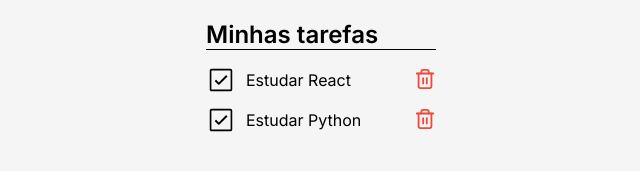
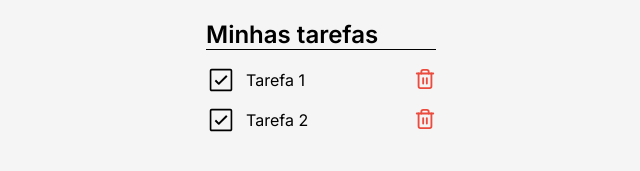
Before and after one commit to NicolasPFerraz/todo-app, a React (Vite) app: page / in a window 1280 px wide. Shown: the part 323-494 px from the top of the page, without its empty margins (319-959 px from the left). Built offline with nearby package versions, Linux system fonts and the light colour scheme; data requests are answered from the project's data file.

Commit message:
feat: add script to fetch tasks from database

```diff
--- a/src/components/TaskList.jsx
+++ b/src/components/TaskList.jsx
@@ -1,12 +1,26 @@
 import styles from './TaskList.module.css'
 
-import { useState } from 'react'
+import { useState, useEffect } from 'react'
+import { fetchTasks } from '../services/taskService'
 
 import ListItem from './ListItem'
 
 export default function TaskList() {
 
-  const [tasks, setTasks] = useState([{ id: 1, text: 'Estudar React', completed: false }, { id: 2, text: 'Estudar Python', completed: false} ])
+  const [tasks, setTasks] = useState([])
+
+  useEffect(() => {
+    async function loadTasks() {
+      try {
+        const data = await fetchTasks()
+        setTasks(data)
+      } catch (error) {
+        alert('Erro ao retornar tarefas')
+        console.error(error)
+      }
+    }
+    loadTasks()
+  }, [tasks])
 
   const handleCheck = (e) => {
 
@@ -25,7 +39,7 @@ export default function TaskList() {
           <ListItem
             key={task.id}
             id={task.id}
-            taskText={task.text}
+            taskText={task.description}
             handleDelete={handleDelete}
             handleCheck={handleCheck}
           />
```
